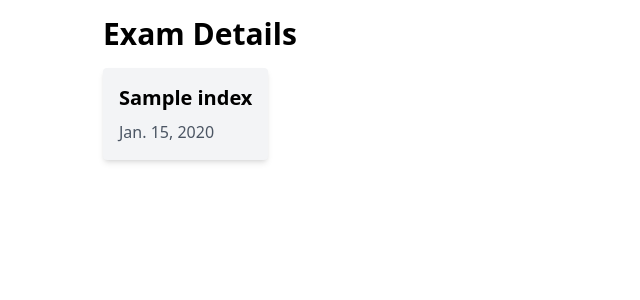
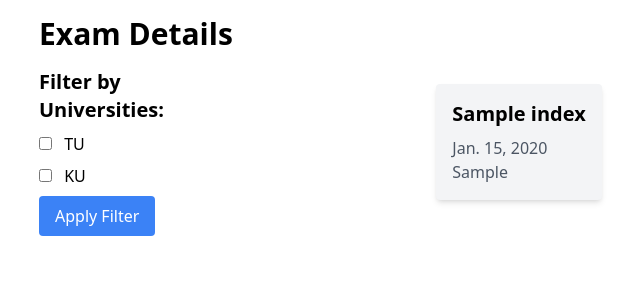
Before and after one commit to Mijashh/exam, a Django app: page /exams/ in a window 1280 px wide. Shown: the top 300 px of the page, without its empty margins (217-857 px from the left). Run offline with Django 4.2, Linux system fonts and the light colour scheme; tables that the repository leaves empty hold one stand-in row (values such as "Sample post"); some libraries are stand-ins or nearby versions.

Commit message:
feat: add checkbox in filter to filter contents

```diff
--- a/Exam_Details/templates/Exam_Details/index.html
+++ b/Exam_Details/templates/Exam_Details/index.html
@@ -5,13 +5,32 @@
     <script src="https://cdn.tailwindcss.com"></script>
 </head>
 <body>
+    <div class="mx-auto max-w-screen-md py-4">
+        <h1 class="text-3xl font-semibold mb-4">Exam Details</h1>
+
+        <form method="GET" action="{% url 'filter_exams' %}">
+            <div class="flex">
+                <!-- Checkbox Filter Column -->
+                <div class="w-1/4 pr-4">
+                    <h2 class="text-xl font-semibold mb-2">Filter by Universities:</h2>
+                    <div class="mb-2">
+                        <input type="checkbox" id="TU" name="options" value="TU" class="mr-2">
+                        <label for="TU">TU</label>
+                    </div>
+                    <div class="mb-2">
+                        <input type="checkbox" id="KU" name="options" value="KU" class="mr-2">
+                        <label for="KU">KU</label>
+                    </div>
+                    <!-- Add more checkboxes as needed -->
+                    <button type="submit" class="bg-blue-500 text-white py-2 px-4 rounded">Apply Filter</button>
+                </div>
     <div class="mx-auto max-w-screen-sm py-4">
-        <h1 class="text-3xl font-semibold mb-4">Exam Details</h1>
         <div class="flex flex-row space-x-10">
             {% for exam in exam_items %}
                 <div class="w-1/7 p-4 bg-gray-100 rounded shadow-md">
                     <a href="{{exam.slug}}" class="block text-xl font-semibold mb-2">{{ exam.exam_name }}</a>
                     <p class="text-gray-600">{{ exam.exam_date }}</p>
+                    <p class="text-gray-600">{{ exam.university }}</p>
                 </div>
             {% endfor %}
         </div>
```
